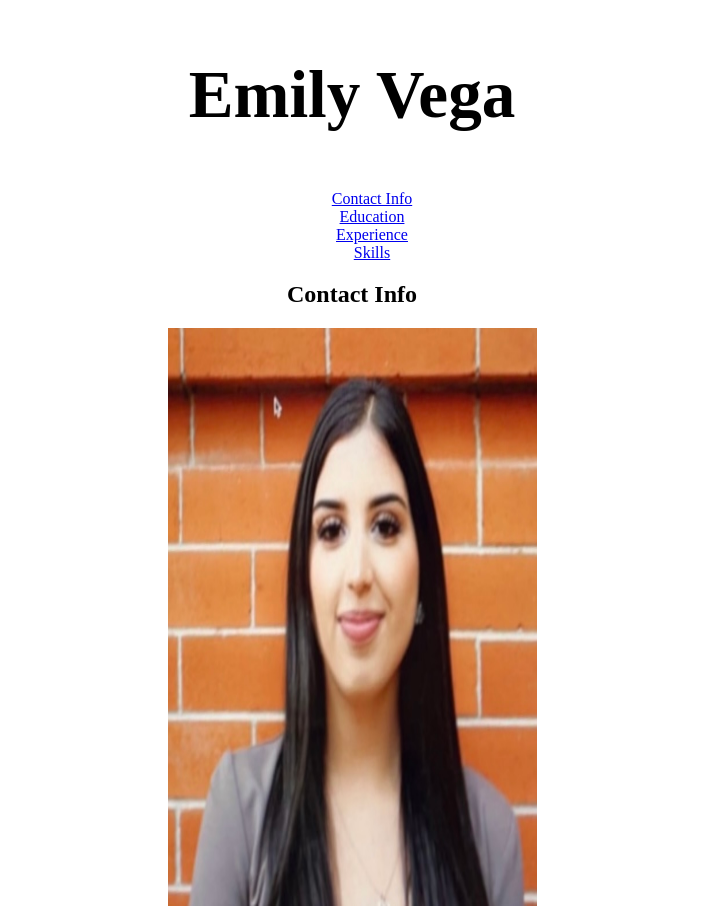
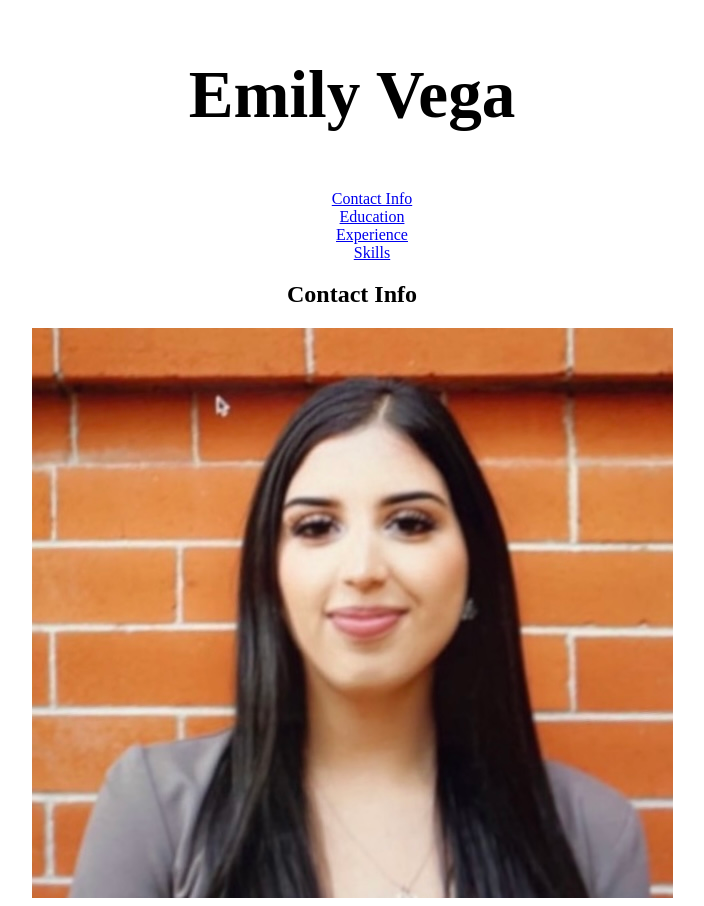
Before and after one commit to emivega11/emivega11.github.io, a plain HTML site: page resume/index.html in a window 1280 px wide. Shown: the top 906 px of the page, without its empty margins (288-992 px from the left). Drawn offline with Linux system fonts and the light colour scheme.

Commit message:
Update index.html

```diff
--- a/resume/index.html
+++ b/resume/index.html
@@ -18,7 +18,7 @@
         </nav>
         <section id="contactinfo">
             <h2>Contact Info</h2>
-            <img src= "https://emivega11.github.io/resume/images/IMG-4361.jpg" width="369" height="578">
+            <img src= "https://emivega11.github.io/resume/images/IMG-4361.jpg" width=auto height=auto>
             <ul>
                 <li>Phone: 970-978-5610</li>
                 <li>Email: emivega1011@gmail.com</li>
```
